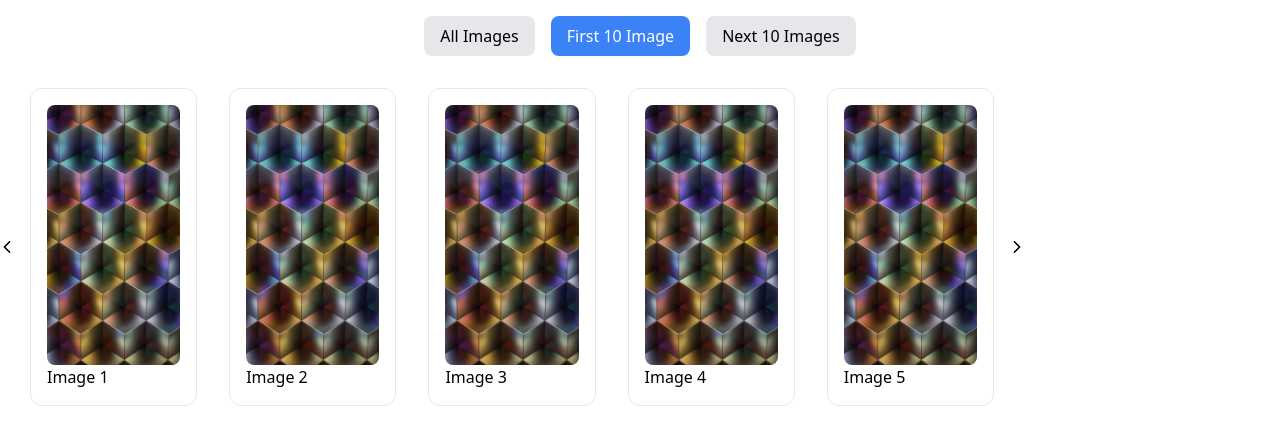
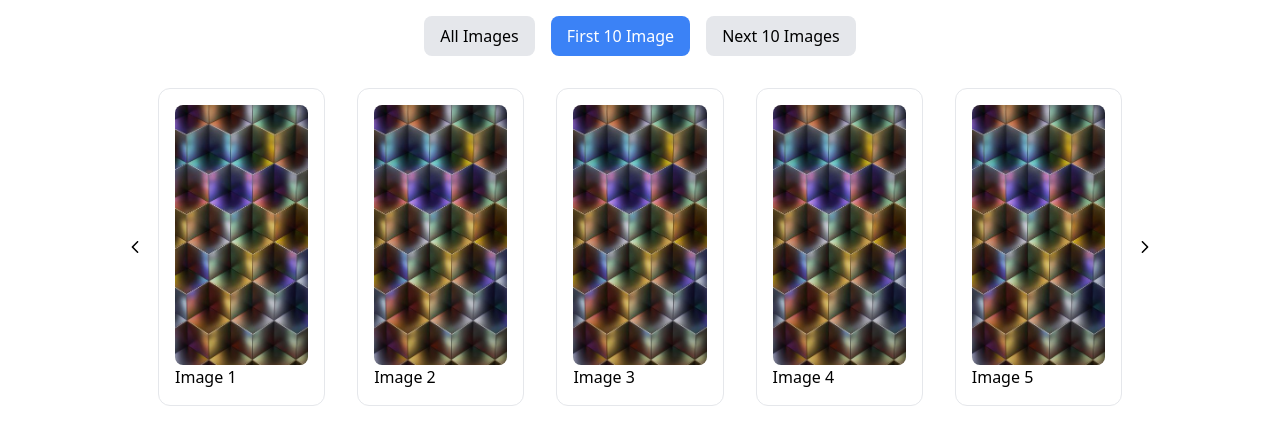
Before and after one commit to satyamgcode/vueprime-carousel, a Vue app: page / in a window 1280 px wide. Shown: the top 444 px of the page. Built offline with nearby package versions, Linux system fonts and the light colour scheme.

Commit message:
centre carosuel

```diff
--- a/src/App.vue
+++ b/src/App.vue
@@ -29,7 +29,7 @@
       :numVisible="5"
       :numScroll="1"
       :circular="false"
-      style="max-width:80vw; width: 80vw;"
+      style="max-width:80vw; width: 80vw; margin: 0 auto;"
       :show-indicators="false"
       ref="carouselRef"
       :key="carouselKey"
```
